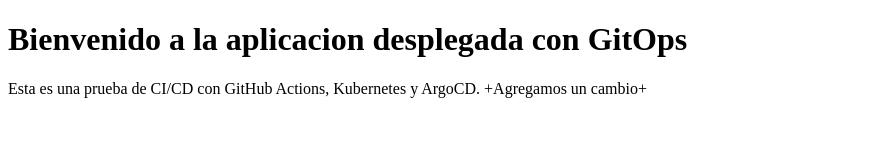
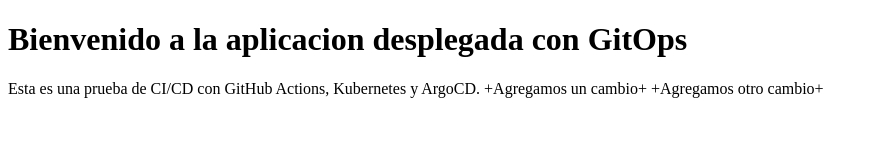
Before and after one commit to wbonillab/DevOps, a plain HTML site: page index.html in a window 1280 px wide. Shown: the whole page, without its empty margins (0-875 px from the left). Drawn offline with Linux system fonts and the light colour scheme.

Commit message:
Prueba flujo CI/CD 2

```diff
--- a/index.html
+++ b/index.html
@@ -7,6 +7,7 @@
   <h1>Bienvenido a la aplicacion desplegada con GitOps</h1>
   <p>Esta es una prueba de CI/CD con GitHub Actions, Kubernetes y ArgoCD.
     +Agregamos un cambio+
+    +Agregamos otro cambio+
   </p>
 </body>
 </html>
```
